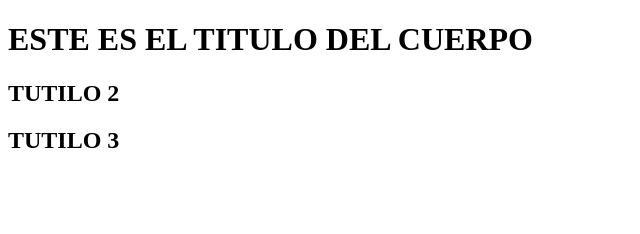
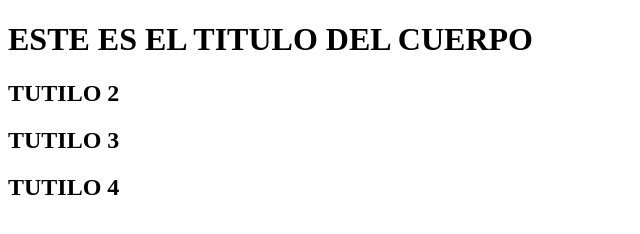
Before and after one commit to Madruizalc/buenas_practicas, a plain HTML site: page index.html in a window 1280 px wide. Shown: the whole page, without its empty margins (0-640 px from the left). Drawn offline with Linux system fonts and the light colour scheme.

Commit message:
commit three

```diff
--- a/index.html
+++ b/index.html
@@ -11,6 +11,7 @@
         <h1>ESTE ES EL TITULO DEL CUERPO</h1>
         <h2>TUTILO 2</h2>
         <h2>TUTILO 3</h2>
+        <h2>TUTILO 4</h2>
     </div>
 </body>
 </html>
```
